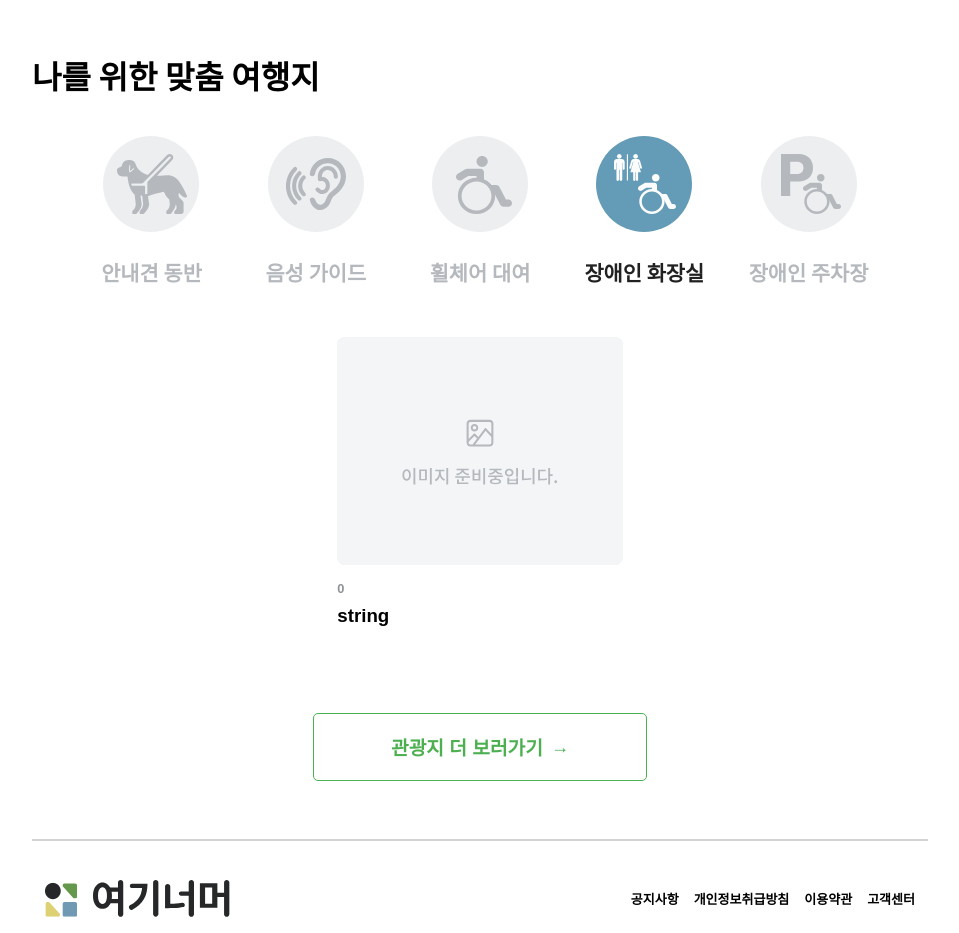
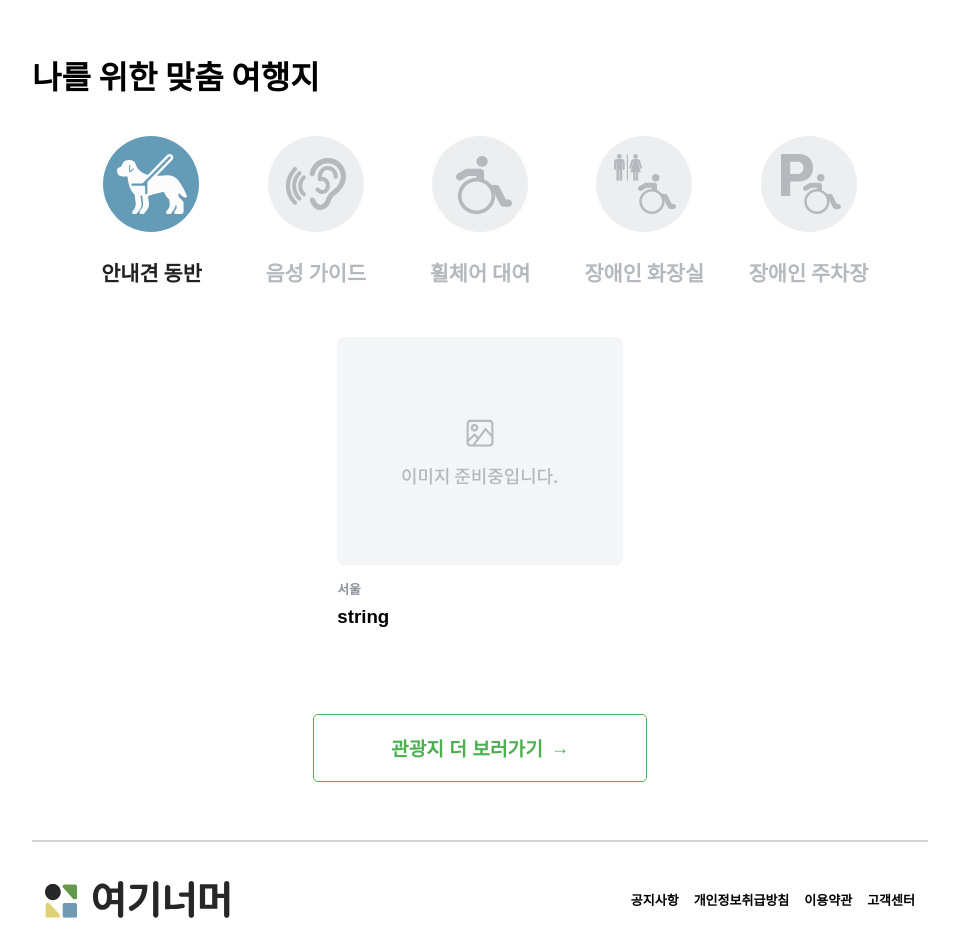
Before and after one commit to bumjuni/OverHereFrontend, a React (Create React App) app: page / in a window 1280 px wide. Shown: the part 1400-2333 px from the top of the page, without its empty margins (160-1119 px from the left). Built offline with nearby package versions, Linux system fonts and the light colour scheme.

Commit message:
feat: 메인페이지 무장애정보별 카드 선택적 랜더링 구현

```diff
--- a/src/components/Home/AccessibilityIcons.jsx
+++ b/src/components/Home/AccessibilityIcons.jsx
@@ -14,17 +14,15 @@ const accessibilityOptions = [
   { id: 4, label: "장애인 주차장", icon: <ParkingLot width="100" height="100"/>},
 ];
 
-const AccessibilityIcons = () => {
-  const [selected, setSelected] = useState(3); // Default selection
-
+const AccessibilityIcons = ({selectedIcon, handleClick}) => {
 
   return (
     <div className="accessibility-icons">
       {accessibilityOptions.map((option) => (
         <div
           key={option.id}
-          className={`icon-wrapper ${selected === option.id ? "selected" : "none-selected"}`}
-          onClick={()=> setSelected(option.id)}
+          className={`icon-wrapper ${selectedIcon === option.id ? "selected" : "none-selected"}`}
+          onClick={()=> handleClick(option.id)}
         >
           <div className="individual_icon">{option.icon}</div>
           <div className="label">{option.label}</div>
--- a/src/components/Home/TourCardList.jsx
+++ b/src/components/Home/TourCardList.jsx
@@ -2,6 +2,7 @@ import React from 'react';
 import Badge from '../common/Badge';
 import dummyImg from '../../assets/svg/dummy.svg';
 import './TourCardList.css';
+import getRegion from '../common/getRegion';
 
 const TourCard = ({ contentId, contentTypeId, region, title, image }) => {
   const imgSrc = image? image: dummyImg;
@@ -11,7 +12,7 @@ const TourCard = ({ contentId, contentTypeId, region, title, image }) => {
       <img src={imgSrc} alt={title} className="tour-image" />
       <div className="tour-info">
         {/* <h4 className="region">{region}</h4> */}
-        <Badge text={region} />
+        <Badge text={getRegion(region)} />
         <h3 className="title">{title}</h3>
         {/* <p className="description">{description}</p> */}
       </div>
--- a/src/pages/Home.jsx
+++ b/src/pages/Home.jsx
@@ -1,4 +1,4 @@
-import {React, useState, useEffect} from 'react';
+import {React, useState, useEffect, useRef} from 'react';
 import { Link } from 'react-router-dom';
 import axios from 'axios';
 import bannerImage from '../assets/image/banner.jpg';
@@ -66,10 +66,15 @@ const Banner = () => {
 };
 
 const Home = () => {
-  const [cardData, setCardData] = useState(initCardData);
-  const [tourCardData, setTourCardData] = useState(initTourData);
-  const [filteredCardData, setFilteredCardData] = useState(cardData);
+  // const [cardData, setCardData] = useState(initCardData);
+  // const [tourCardData, setTourCardData] = useState(initTourData);
+
+  const cardData = useRef(initCardData);
+  const tourData = useRef(initTourData);
+  const [filteredCardData, setFilteredCardData] = useState(cardData.current);
   const [selectedRegion, setSelectedRegion] = useState(0); // Default selected region
+  const [filteredTourData, setFilteredTourData] = useState(tourData.current);
+  const [selectedIcon, setSelectedIcon] = useState(0);
 
   // useEffect(() => {
   //   axios.get('/api/v1/attraction/popular')
@@ -92,9 +97,14 @@ const Home = () => {
   // }, []);
 
   useEffect(() => {
-    const newCardData = cardData.filter((item) => item.areaCode === selectedRegion);
+    const newCardData = cardData.current.filter((item) => item.areaCode === selectedRegion);
     setFilteredCardData(newCardData);
   }, [selectedRegion])
+
+  useEffect(() => {
+    const newTourData = tourData.current.slice(selectedIcon*6, (selectedIcon+1)*6);
+    setFilteredTourData(newTourData);
+  }, [selectedIcon])
 
   return (
     <>
@@ -131,9 +141,9 @@ const Home = () => {
 
       <div className="contents">
         <h1>나를 위한 맞춤 여행지</h1>
-        <AccessibilityIcons />
+        <AccessibilityIcons selectedIcon={selectedIcon} handleClick={setSelectedIcon}/>
         <TourCardList
-          data={tourCardData}
+          data={filteredTourData}
         />
       </div>
 
```
